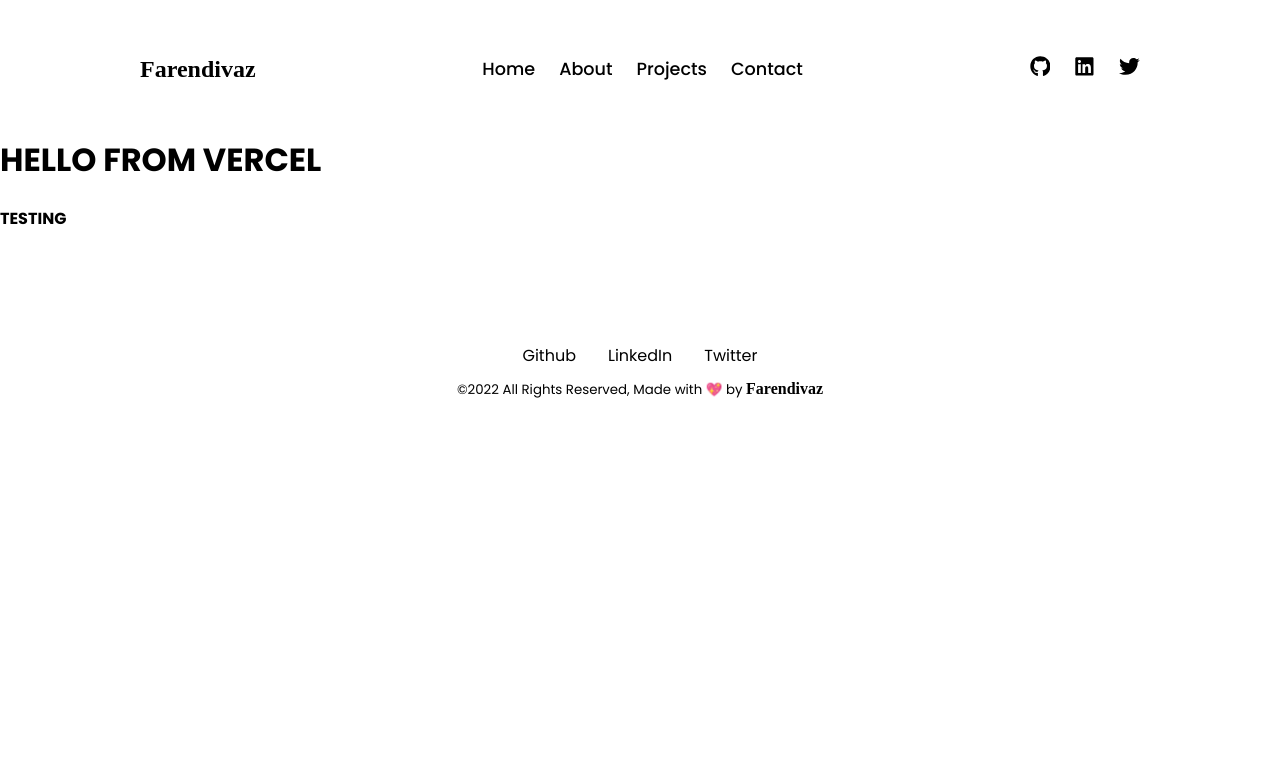
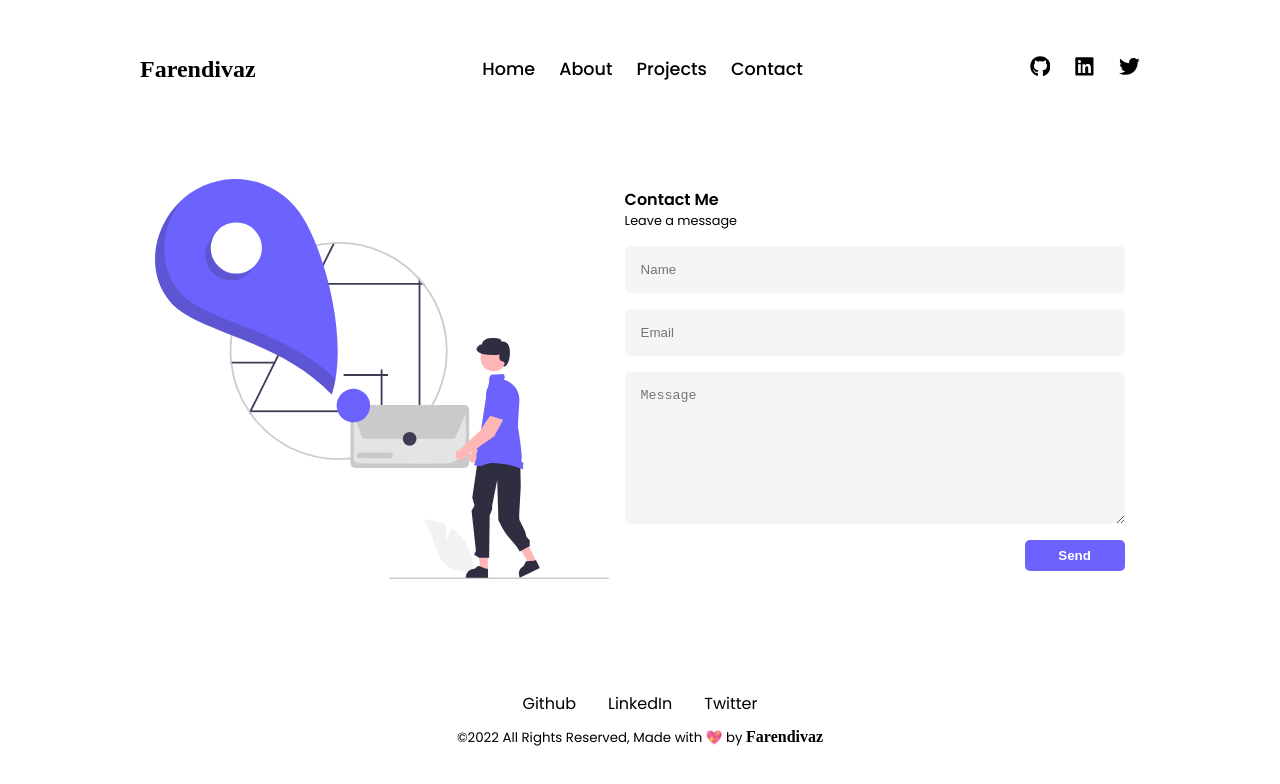
Before and after one commit to farendivaz/farendivaz.live, a React (Create React App) app: page /contact in a window 1280 px wide. Shown: the top 784 px of the page. Built offline with nearby package versions, Linux system fonts and the light colour scheme; a web font is replaced by a local one.

Commit message:
styling contact component

```diff
--- a/src/App.js
+++ b/src/App.js
@@ -2,7 +2,7 @@ import { BrowserRouter as Router, Routes, Route } from "react-router-dom";
 import Home from "./pages/Home";
 import AboutPage from "./pages/AboutPage";
 import ProjectsPage from "./pages/ProjectsPage";
-import Contact from "./pages/Contact";
+import Contact from "./pages/ContactPage";
 import ErrorPage from "./pages/ErrorPage";
 import Navbar from "./components/Navbar";
 import Footer from "./components/Footer";
--- /dev/null
+++ b/src/components/Contact.jsx
@@ -0,0 +1,71 @@
+import React from "react";
+import styled from "styled-components";
+import Email from "../images/svg/email.svg";
+
+const Contact = () => {
+  return (
+    <Wrapper>
+      <img src={Email} alt="Email Icon" />
+      <ContactWrapper>
+        <h4>Contact Me</h4>
+        <p>Leave a message</p>
+        <form>
+          <input type="text" name="name" placeholder="Name" />
+          <input type="text" name="email" placeholder="Email" />
+          <textarea name="message" rows="8" placeholder="Message" />
+          <button>Send</button>
+        </form>
+      </ContactWrapper>
+    </Wrapper>
+  );
+};
+
+const Wrapper = styled.main`
+  width: 80%;
+  max-width: 1000px;
+  display: flex;
+  justify-content: space-evenly;
+  align-items: center;
+  margin: 4rem auto;
+  img {
+    height: 400px;
+  }
+  h4 {
+    font-weight: 600;
+    margin: 0;
+  }
+  p {
+    font-size: 0.8rem;
+    margin: 0 0 1rem 0;
+  }
+`;
+
+const ContactWrapper = styled.section`
+  width: 500px;
+  background-color: #fff;
+  form {
+    display: flex;
+    flex-direction: column;
+    gap: 1rem;
+  }
+  input,
+  textarea {
+    background-color: #f5f5f5;
+    border: none;
+    outline: none;
+    padding: 1rem;
+    border-radius: 5px;
+  }
+  button {
+    width: 20%;
+    align-self: flex-end;
+    padding: 0.5rem 1rem;
+    border: none;
+    background-color: #6c63ff;
+    color: #fff;
+    font-weight: bold;
+    border-radius: 5px;
+    cursor: pointer;
+  }
+`;
+export default Contact;
--- a/src/pages/Contact.js
+++ /dev/null
@@ -1,12 +0,0 @@
-import React from "react";
-
-const Contact = () => {
-  return (
-    <div>
-      <h1>HELLO FROM VERCEL</h1>
-      <h4>TESTING</h4>
-    </div>
-  );
-};
-
-export default Contact;
--- /dev/null
+++ b/src/pages/ContactPage.js
@@ -0,0 +1,12 @@
+import React from "react";
+import Contact from "../components/Contact";
+
+const ContactPage = () => {
+  return (
+    <div>
+      <Contact />
+    </div>
+  );
+};
+
+export default ContactPage;
```
Also changed, not shown: src/images/svg/email.svg (added).
